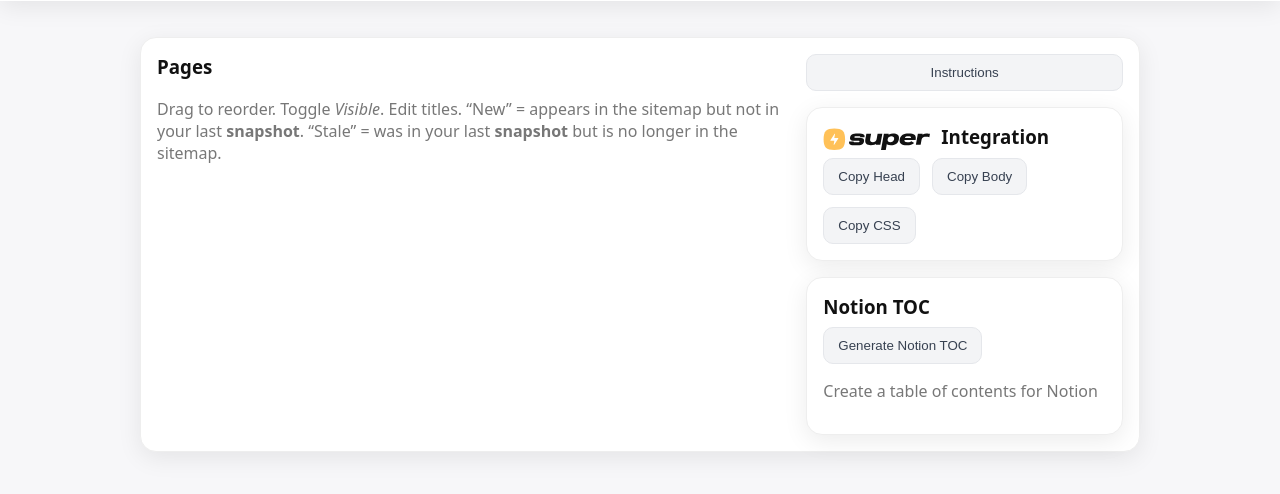
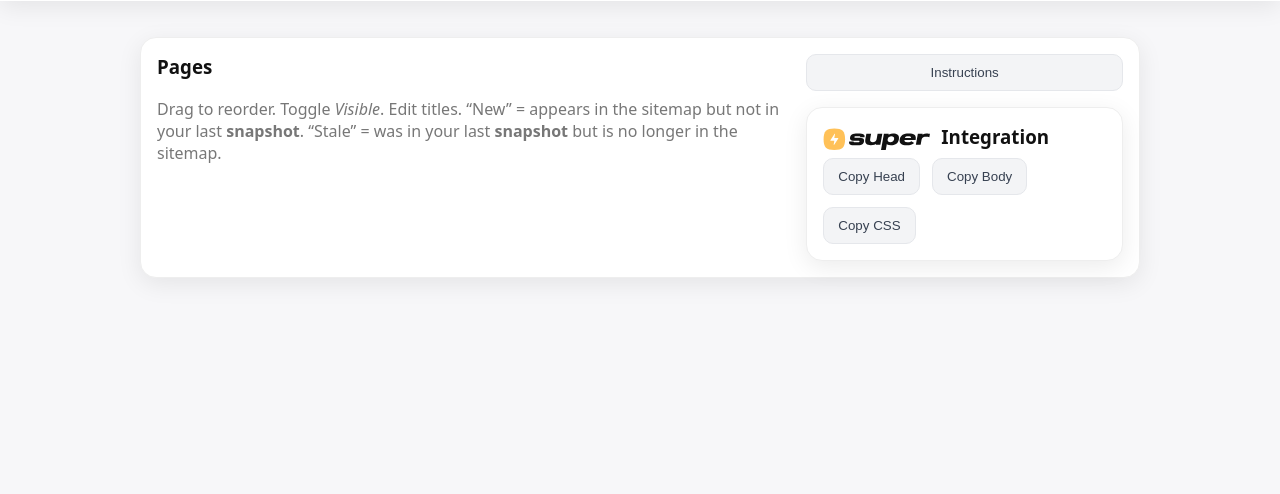
Before and after one commit to dlarmitage/toc-organizer, a plain HTML site: page toc-manager.html in a window 1280 px wide. Shown: the part 68-562 px from the top of the page. Drawn offline with Linux system fonts and the light colour scheme.

Commit message:
Hide Notion TOC panel/button for now (disable Generate Notion TOC)

```diff
--- a/toc-manager.html
+++ b/toc-manager.html
@@ -94,7 +94,7 @@
           <button id="copyCssBtn" class="secondary">Copy CSS</button>
         </div>
       </section>
-      <section class="card" style="margin-top:16px">
+      <section class="card" style="margin-top:16px" hidden>
         <h3 style="margin:0 0 8px 0">Notion TOC</h3>
         <div class="row">
           <button id="generateMarkdownBtn" class="secondary">Generate Notion TOC</button>
```
Also changed, not shown: toc-manager/index.html (+1 -1 lines).
